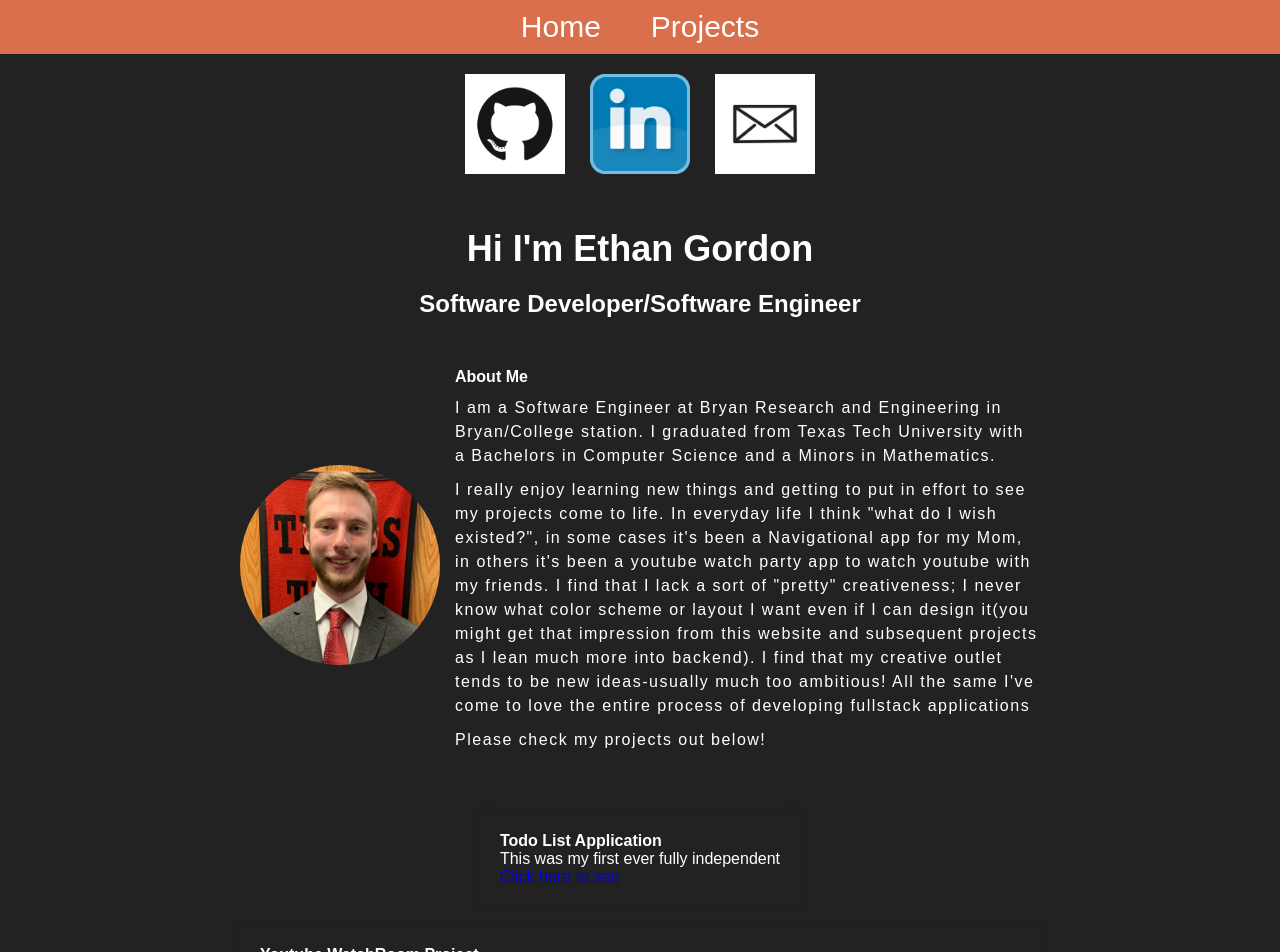
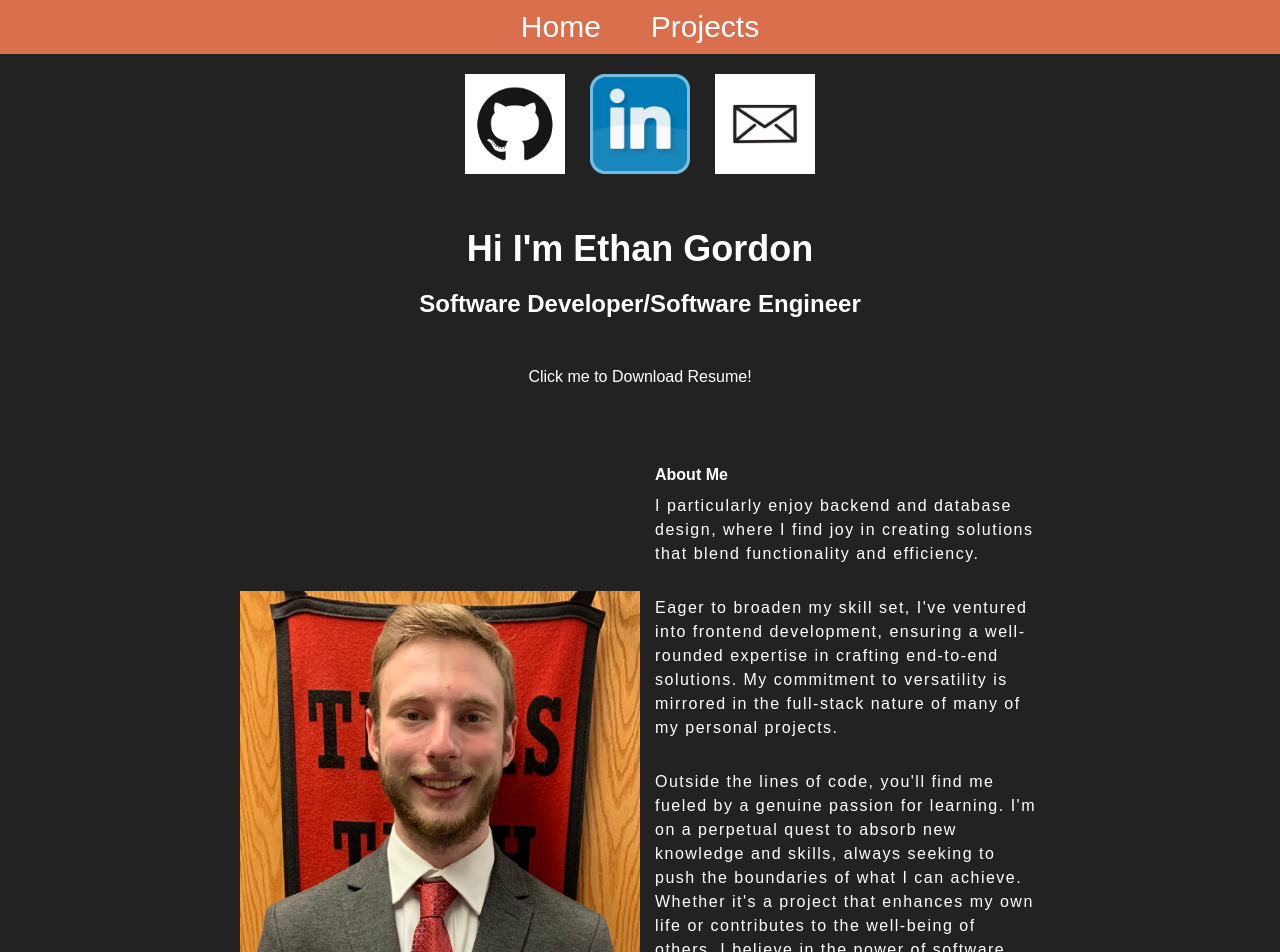
Before and after one commit to ethang404/PortfolioProject, a React (Create React App) app in the folder frontend/: page / in a window 1280 px wide. Shown: the top 952 px of the page. Built offline with nearby package versions, Linux system fonts and the light colour scheme; no server answers.

Commit message:
Made changes to portfolio home page

```diff
--- a/frontend/src/portfolio/HomePage.js
+++ b/frontend/src/portfolio/HomePage.js
@@ -58,27 +58,35 @@ export default function HomePage() {
 			</div>
 			<h2 className="main-header">Hi I'm Ethan Gordon</h2>
 			<h4 className="second-header">Software Developer/Software Engineer</h4>
+			<a className="my-resume" href={Ethan_Gordon_Resume} target="_blank" rel="noopener noreferrer">
+				Click me to Download Resume!
+			</a>
 			<section className="about-me">
 				<img src={Picture_of_me} alt="Pic" className="Pic"></img>
 				<div className="about-me-info">
 					<h4>About Me</h4>
+
 					<p>
-						I am a Software Engineer at Bryan Research and Engineering in Bryan/College station. I
-						graduated from Texas Tech University with a Bachelors in Computer Science and a Minors
-						in Mathematics.
-					</p>
-					<p>
-						I really enjoy learning new things and getting to put in effort to see my projects come
-						to life. In everyday life I think "what do I wish existed?", in some cases it's been a
-						Navigational app for my Mom, in others it's been a youtube watch party app to watch
-						youtube with my friends. I find that I lack a sort of "pretty" creativeness; I never
-						know what color scheme or layout I want even if I can design it(you might get that
-						impression from this website and subsequent projects as I lean much more into backend).
-						I find that my creative outlet tends to be new ideas-usually much too ambitious! All the
-						same I've come to love the entire process of developing fullstack applications
+						I particularly enjoy backend and database design, where I find joy in creating solutions
+						that blend functionality and efficiency.
 					</p>
 
-					<p>Please check my projects out below!</p>
+					<p>
+						Eager to broaden my skill set, I've ventured into frontend development, ensuring a
+						well-rounded expertise in crafting end-to-end solutions. My commitment to versatility is
+						mirrored in the full-stack nature of many of my personal projects.
+					</p>
+
+					<p>
+						Outside the lines of code, you'll find me fueled by a genuine passion for learning. I'm
+						on a perpetual quest to absorb new knowledge and skills, always seeking to push the
+						boundaries of what I can achieve. Whether it's a project that enhances my own life or
+						contributes to the well-being of others, I believe in the power of software engineering
+						to bring about meaningful change. Join me on this exciting journey of innovation and
+						growth. Let's build something extraordinary together!
+					</p>
+
+					<h4>Please check my projects out below!</h4>
 				</div>
 			</section>
 
--- a/frontend/src/portfolio/Homepage.css
+++ b/frontend/src/portfolio/Homepage.css
@@ -21,6 +21,14 @@ body {
 	margin-bottom: 50px;
 }
 
+.my-resume {
+	display: flex;
+	justify-content: center;
+	padding-bottom: 10%;
+	text-decoration: none;
+	color: #fff;
+}
+
 .container {
 	display: flex;
 	justify-content: space-evenly;
@@ -39,9 +47,9 @@ body {
 }
 
 .Pic {
-	height: 200px;
-	width: 200px;
-	border-radius: 50%;
+	height: 400px;
+	width: 400px;
+	/*border-radius: 50%;*/
 	object-fit: cover;
 	flex-shrink: 0; /* Prevent the image from shrinking */
 	object-position: center top; /* Adjust this value to move the focal point */
@@ -51,6 +59,7 @@ body {
 	display: flex;
 	flex-direction: row;
 	align-items: center; /* Center vertically */
+	justify-content: center;
 	gap: 15px;
 	margin-bottom: 50px;
 }
@@ -72,7 +81,7 @@ body {
 	font-weight: normal; /* Or use 'bold' for emphasis */
 	letter-spacing: 1.5px;
 	margin: 0;
-	margin-bottom: 10px;
+	margin-bottom: 30px;
 }
 
 .about-me-info a {
```
